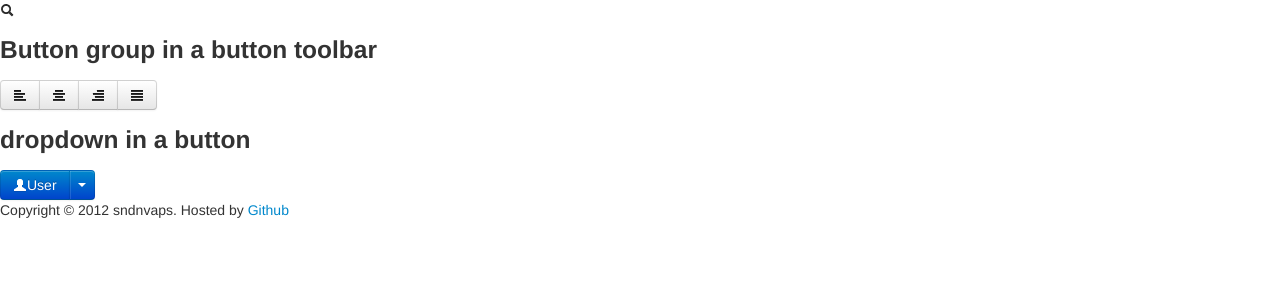
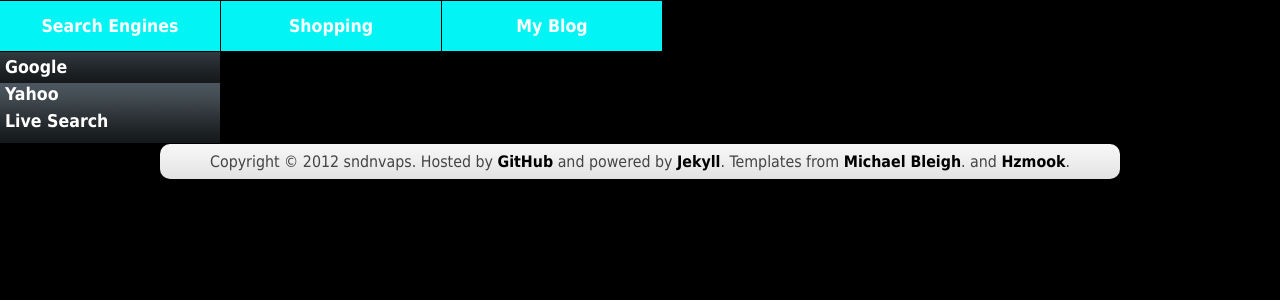
Before and after one commit to sndnvaps/blog.backup, a Jekyll site: the page about.html, which Jekyll copies as it is, in a window 1280 px wide. Shown: the top 300 px of the page. Built offline with Jekyll 4.4.1, drawn with Linux system fonts in a browser that asks for light colours; Markdown is read by kramdown in place of the engine named in the settings.

Commit message:
dropdown menu test

```diff
--- a/_layouts/master.html
+++ b/_layouts/master.html
@@ -41,6 +41,7 @@
     <script src="/javascripts/ga.js" type="text/javascript" charset="utf-8" id="UA-31635531-1"></script>
   </head>
   <body>
+   <!--开始定义导航栏-->
   	<div id='top-place' class='fix-top'></div>
     <div id='wrapper'>
       <div id='header' class='fix-top'>
@@ -62,6 +63,8 @@
         <div class='clearfix'></div>
       </div>
     </div>
+  <!--定义导航栏结束-->
+
     <div id='footer'>
   Copyright &copy; 2012 sndnvaps. Hosted by <a href='http://github.com/sndnvaps/sndnvaps.github.com/' target='_blank'>GitHub</a> and powered by <a href='http://github.com/mojombo/jekyll'>Jekyll</a>. Templates from <a href='http://github.com/mbleigh/mbleigh.github.com/' target='_blank'>Michael Bleigh</a>. and
   <a href='http://github.com/hzmook/hzmook.github.com/' target='_blank'>Hzmook</a>.
--- a/about.html
+++ b/about.html
@@ -5,44 +5,56 @@
  <head>
 <title> About ME</title>
 <link rel="shortcut icon" href="/images/binary.ico"/>
-<!-- Bootstrap -->
-<link rel="stylesheet" href="/bootstrap/css/bootstrap.min.css" media="screen">
+
+<link rel="stylesheet" href="/stylesheets/dropdown-menu.css" media="screen"  type="text/css" charset="utf-8">
+<link rel="stylesheet" href="/stylesheets/master.css" media="screen" type="text/css" charset="utf-8">
+
+    <script src="/javascripts/jquery.js" type="text/javascript" charset="utf-8"></script>
+    <script src="/javascripts/jquery.github.js" type="text/javascript" charset="utf-8"></script>
+    <script src="/javascripts/ga.js" type="text/javascript" charset="utf-8" id="UA-31635531-1"></script>
+    <script src="/javascripts/dropdown-menu.js" type="text/javascript" charset="utf-8"></script>
+
 </head>
 
 <body>
-     <script src="http://code.jquery.com/jquery-latest.js"></script>
-    <script src="/javascripts/jquery.js" type="text/javascript" charset="utf-8"></script>
-    <script src="/javascripts/jquery.github.js" type="text/javascript" charset="utf-8"></script>
-    <script src="/bootstrap/js/bootstrap.min.js" type="text/javascript" charset="utf-8"></script>
-
-<i class="icon-search"></i>
-
-<h3> Button group in a button toolbar</h3>
-
- <div class="btn-toolbar">
-  <div class="btn-group">
-    <a class="btn" href="#"><i class="icon-align-left"></i></a>
-	<a class="btn" href="#"><i class="icon-align-center"></i></a>
-	<a class="btn" href="#"><i class="icon-align-right"></i></a>
-	<a class="btn" href="#"><i class="icon-align-justify"></i></a>
-  </div>
- </div>
 
 
- <h3>dropdown in a button</h3>
 
- <div class="btn-group">
-  <a class="btn btn-primary" href="#"><i class="icon-user icon-white"></i>User</a>
-  <a class="btn btn-primary dropdown-toggle" data-toggle="dropdown" href="#"><span class="caret"></span></a>
-   <ul class="dropdown-menu">
-     <li><a href="#"><i class="icon-pencil"></i> Edit</a></li>
-	 <li><a href="#"><i class="icon-trash"></i> Delete</a></li>
-	 <li><a href="#"><i class="icon-ban-circle"></i> Ban</a></li>
-	 <li class="divider"></li>
-	 <li><a href="#"><i class="i"></i> Make admin</a></li>
-   </ul>
+	 <!-- Dropdown menu -->
 
-</div>
+ <ul id="cssdropdown">
+
+		<li class="headlink">
+			<a href="http://google.com/">Search Engines</a>
+
+			<ul>
+				<li><a href="http://google.com/">Google</a></li>
+				<li><a href="http://yahoo.com/">Yahoo</a></li>
+				<li><a href="http://live.com/">Live Search</a></li>
+			</ul>
+		</li>
+		<li class="headlink">
+			<a href="http://shopping.com">Shopping</a>
+
+			<ul>
+				<li><a href="http://amazon.com/">Amazon</a></li>
+				<li><a href="http://ebay.com/">eBay</a></li>
+				<li><a href="http://craigslist.com/">CraigsList</a></li>
+			</ul>
+		</li>
+		<li class="headlink">
+		  <a href="http://y.ipy.cc/">My Blog</a>
+
+			  <ul>
+			       <li><a href="http://y.ipy.cc/about.html">About Me</a></li>
+				   <li><a href="http://y.ipy.cc/blog.html">Blog </a></li>
+				   <li><a href="http://y.ipy.cc/picture.html">Picture </a></li>
+			  </ul>
+		</li>
+
+	</ul>
+
+  <!-- End of dropdown menu -->
 
 
 
@@ -51,24 +63,11 @@
 
 
 
+ <div id='footer'>
+  Copyright &copy; 2012 sndnvaps. Hosted by <a href='http://github.com/sndnvaps/sndnvaps.github.com/' target='_blank'>GitHub</a> and powered by <a href='http://github.com/mojombo/jekyll'>Jekyll</a>. Templates from <a href='http://github.com/mbleigh/mbleigh.github.com/' target='_blank'>Michael Bleigh</a>. and
+  <a href='http://github.com/hzmook/hzmook.github.com/' target='_blank'>Hzmook</a>.
+    </div>
 
-
-
-
-
-
-
-
-
-
-
-
-
-
-
- <div id="footer">
- Copyright &copy; 2012 sndnvaps. Hosted by <a href="https://github.com/sndnvaps/sndnvaps.github.com/" target="_blank">Github</a>
-</div>
 
 
 </body>
--- a/atom.xml
+++ b/atom.xml
@@ -5,8 +5,8 @@ layout: nil
 <feed xmlns="http://www.w3.org/2005/Atom">
 
  <title>sndnvaps</title>
- <link href="http://sndnvaps.github.com/atom.xml" rel="self"/>
- <link href="http://sndnvaps.github.com/"/>
+ <link href="http://y.ipy.cc/atom.xml" rel="self"/>
+ <link href="http://y.ipy.cc/"/>
  <updated>{{ site.time | date_to_xmlschema }}</updated>
  <id>http://sndnvaps.github.com/</id>
  <author>
@@ -17,7 +17,7 @@ layout: nil
  {% for post in site.posts limit:15 %}
  <entry>
    <title>{{ post.title }}</title>
-   <link href="http://sndnvaps.github.com{{ post.url }}"/>
+   <link href="http://y.ipy.cc{{ post.url }}"/>
    <updated>{{ post.date | date_to_xmlschema }}</updated>
    <id>http://sndnvaps.github.com{{ post.id }}</id>
    <content type="html">{{ post.content | xml_escape }}</content>
--- /dev/null
+++ b/javascripts/dropdown-menu.js
@@ -0,0 +1,20 @@
+window.onload = function()
+	{
+		var lis = document.getElementById('cssdropdown').getElementsByTagName('li');
+		for(i = 0; i < lis.length; i++)
+		{
+			var li = lis[i];
+			if (li.className == 'headlink')
+			{
+				li.onmouseover = function() { this.getElementsByTagName('ul').item(0).style.display = 'block'; }
+				li.onmouseout = function() { this.getElementsByTagName('ul').item(0).style.display = 'none'; }
+			}
+		}
+	}
+	/* or with jQuery:
+	$(document).ready(function(){
+		$('#cssdropdown li.headlink').hover(
+			function() { $('ul', this).css('display', 'block'); },
+			function() { $('ul', this).css('display', 'none'); });
+	});
+	*/
--- /dev/null
+++ b/stylesheets/dropdown-menu.css
@@ -0,0 +1,19 @@
+/* General */
+#cssdropdown, #cssdropdown ul { list-style: none; }
+#cssdropdown, #cssdropdown * { padding: 0; margin: 0; }
+
+	/* Head links */
+#cssdropdown li.headlink { width: 220px; float: left; margin-left: -1px; border: 1px black solid; background-color: #e9e9e9; text-align: center; }
+#cssdropdown li.headlink a { display: block; padding: 15px; }
+
+	/* Child lists and links */
+#cssdropdown li.headlink ul { display: none; border-top: 1px black solid; text-align: left; }
+#cssdropdown li.headlink:hover ul { display: block; }
+#cssdropdown li.headlink ul li a { padding: 5px; height: 17px; }
+#cssdropdown li.headlink ul li a:hover { background-color: #333; }
+
+	/* Pretty styling */
+body { font-family: verdana, arial, sans-serif; font-size: 0.8em; background-color: black; }
+#cssdropdown a { color: white; } #cssdropdown ul li a:hover { text-decoration: none; }
+#cssdropdown li.headlink { background-color: white; background-image: url(/images/dropdown-menu/bg_1.gif); }
+#cssdropdown li.headlink ul { background-image: url(/images/dropdown-menu/bg.gif); background-position: bottom; padding-bottom: 10px; }
```
Also changed, not shown: images/dropdown-menu/bg.gif (added), images/dropdown-menu/bg_1.gif (added).
